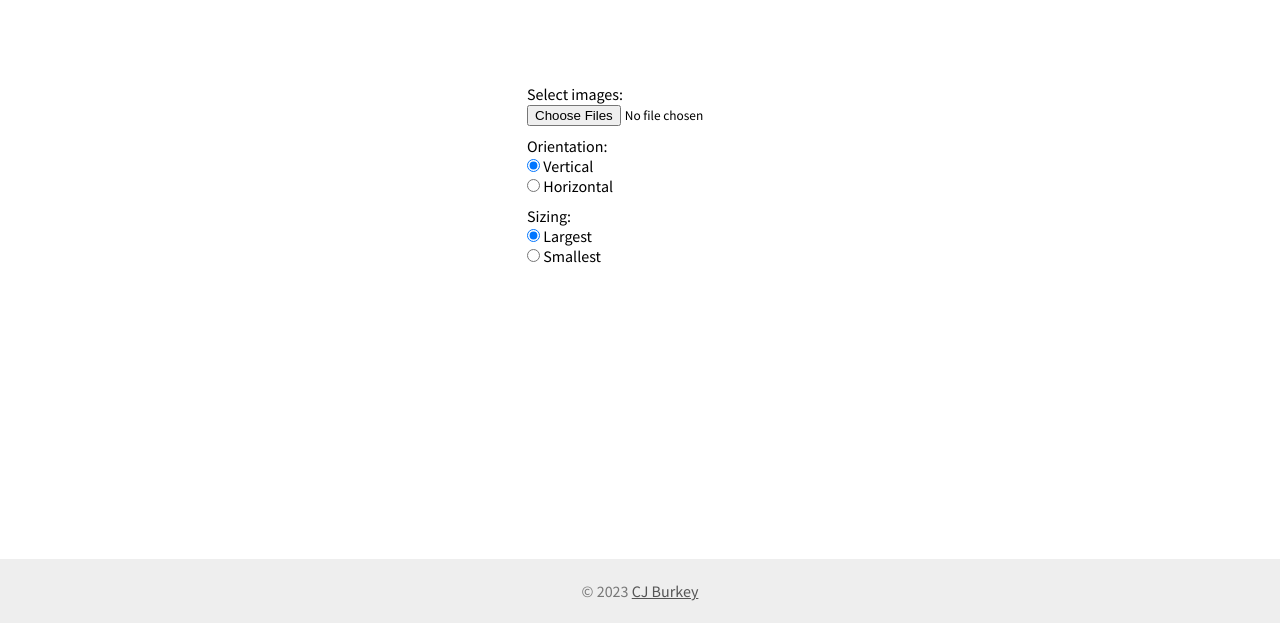
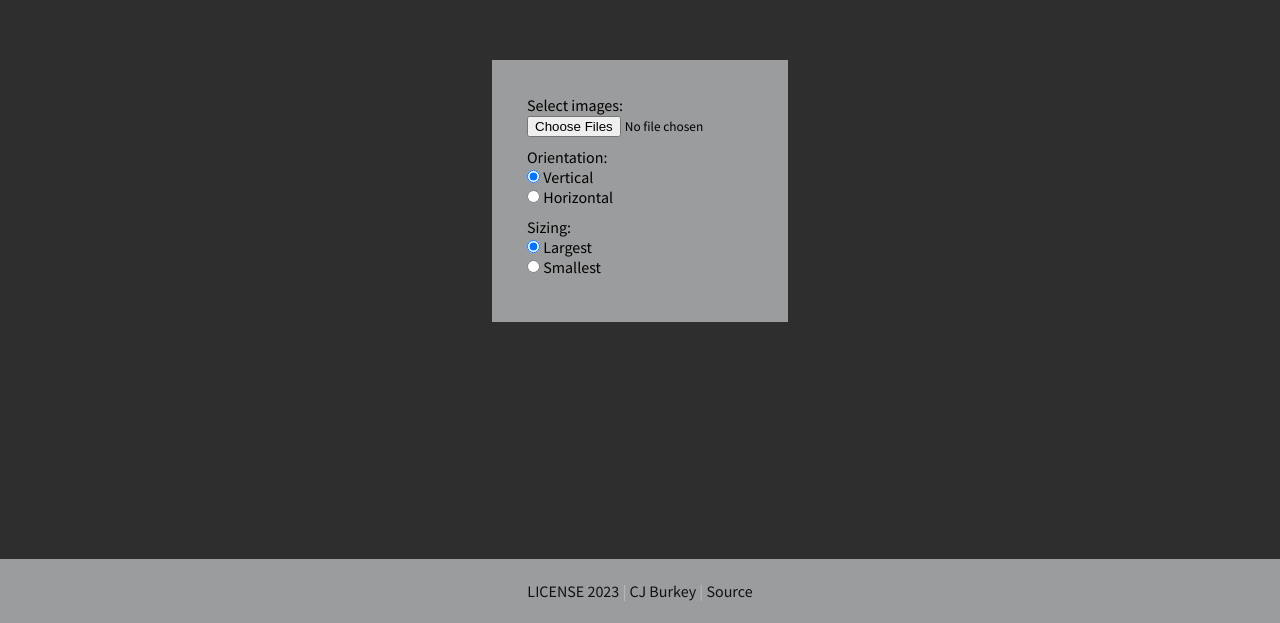
Before and after one commit to cjburkey01/stack-that-img, a plain HTML site: page index.html in a window 1280 px wide. Shown: the part 177-800 px from the top of the page. Drawn offline with Linux system fonts and the light colour scheme.

Commit message:
Update colors

```diff
--- a/index.html
+++ b/index.html
@@ -52,7 +52,7 @@
 
                         <!-- Submit button -->
                         <input id="submit_btn"
-                               style="visibility: hidden;"
+                               style="display: none;"
                                type="submit"
                                value="Create" />
                     </form>
@@ -63,11 +63,22 @@
             </div>
 
             <div id="footer_container">
-                &copy; 2023
+                <a href="https://github.com/cjburkey01/stack-that-img/blob/gh-pages/LICENSE"
+                   target="_blank"
+                   title="License for this page">
+                        LICENSE 2023
+                </a>
+                &vert;
                 <a href="https://cjburkey.com"
                    target="_blank"
                    title="CJ Burkey's Homepage">
                         CJ Burkey
+                </a>
+                &vert;
+                <a href="https://github.com/cjburkey01/stack-that-img"
+                   target="_blank"
+                   title="The repository containing the source code for this page">
+                        Source
                 </a>
             </div>
         </div>
--- a/stack-that-image.js
+++ b/stack-that-image.js
@@ -12,7 +12,6 @@ let canvas;
 const from_id = (id) => document.getElementById(id);
 
 window.onload = () => {
-
     // Get elements
     select_form = from_id('select_form');
     select_imgs = from_id('select_imgs');
@@ -48,7 +47,7 @@ function reset() {
     // Empty the arrays & reset
     imgs_loaded = false;
     selected_files.length = 0;
-    submit_btn.style.visibility = 'hidden';
+    submit_btn.style.display = 'none';
     // Empty these out
     image_list.textContent = '';
     error_div.textContent = '';
@@ -87,7 +86,7 @@ function on_add_imgs(e) {
             // Write the error message for this file
             let error_elem = document.createElement('p');
             error_elem.textContent = `Failed to load ${file.name}!`;
-            error_elem.style.color = '#ff5555';
+            error_elem.style.color = '#992222';
             error_div.appendChild(error_elem);
 
             // Decrement the number of images we'll have to allow the submit
@@ -134,7 +133,7 @@ function on_imgs_ready() {
     console.log('All images ready');
 
     imgs_loaded = true;
-    submit_btn.style.visibility = 'visible';
+    submit_btn.style.display = 'block';
 }
 
 // Called when the user presses the submit button
@@ -148,6 +147,9 @@ function on_submit(e) {
     create_canvas();
     downloadCanvasImg('joined-img.png');
     canvas.style.display = 'none';
+
+    // Reset our stuff
+    // TODO: reset();
 }
 
 function create_canvas() {
--- a/style.css
+++ b/style.css
@@ -10,6 +10,20 @@
 /* Expand body to window size*/
 html, body, #main_container {
     height: 100%;
+}
+
+/* Background */
+body {
+    background-color: #2E2E2E;
+}
+
+/* Nice links */
+a {
+    text-decoration: none;
+    transition: all 0.2s;
+}
+a:hover {
+    color: #4444ff !important;
 }
 
 /* -- CONTAINERS -- */
@@ -32,7 +46,8 @@ html, body, #main_container {
 }
 
 #input_container {
-    padding: 10px;
+    padding: 35px;
+    background-color: #9B9C9D;
 }
 
 #setup_container, #inputs_container > * {
@@ -56,11 +71,11 @@ html, body, #main_container {
     font-size: 1.0rem;
     flex-basis: 4rem;
     line-height: 4rem;
-    background-color: #eeeeee;
-    color: #777777;
+    background-color: #9B9C9D;
+    color: #bbbbbb;
     text-align: center;
 }
 
 #footer_container a {
-    color: #555555;
+    color: #111111;
 }
```
